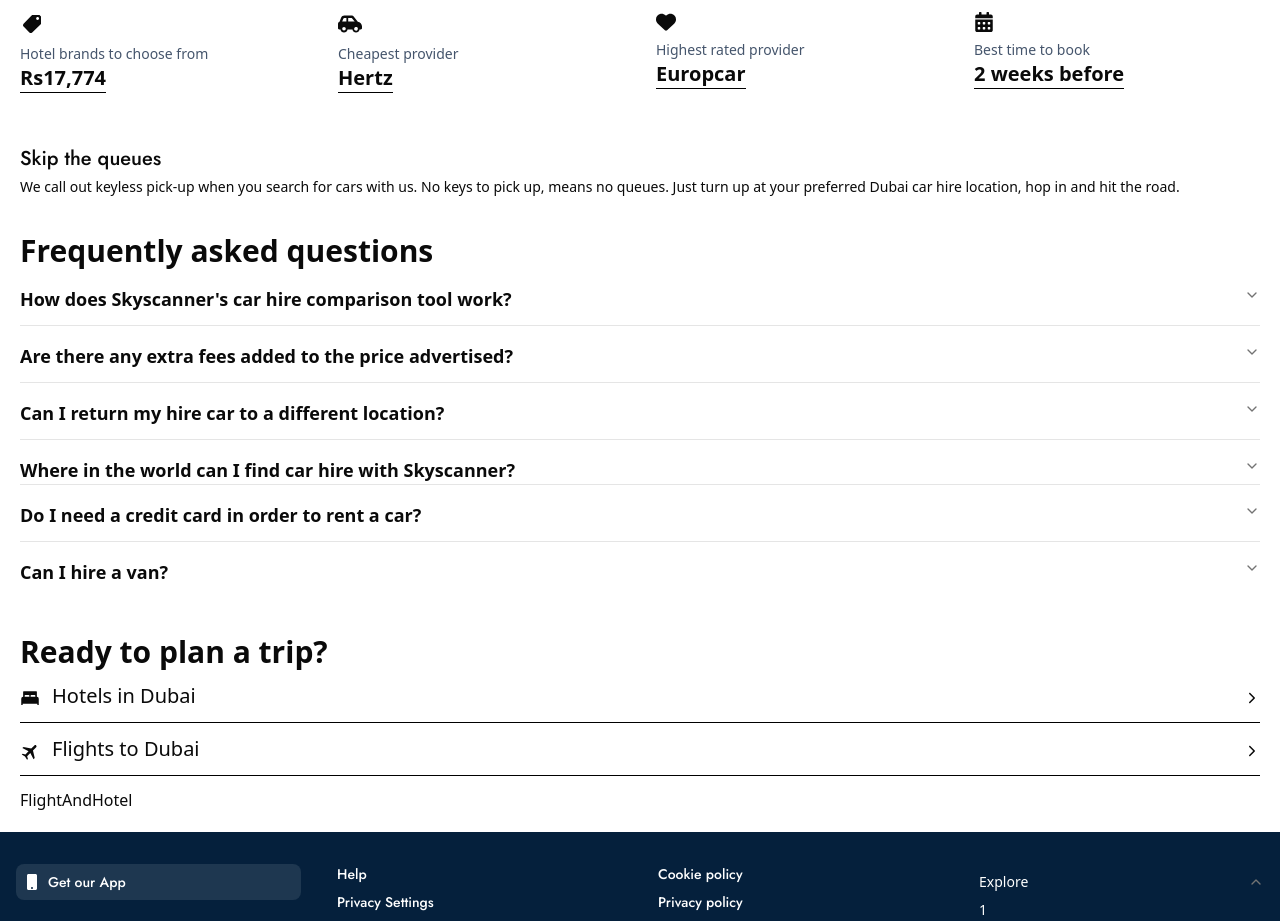
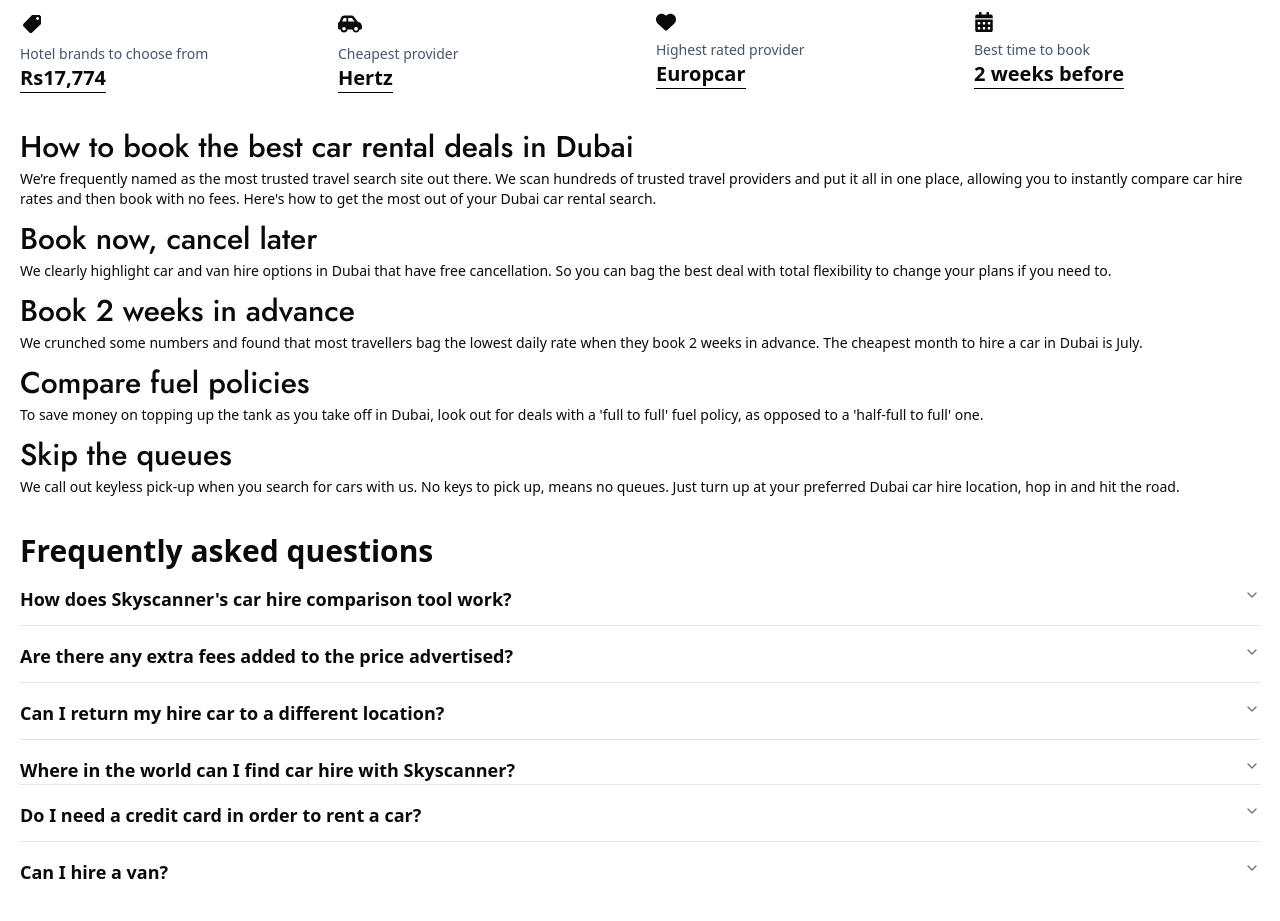
Before and after one commit to Hassan-mw/SkyScanner, a Next.js app: page /carhire/hirelocation/1 in a window 1280 px wide. Shown: the part 2900-3821 px from the top of the page. Built offline with nearby package versions, Linux system fonts and the light colour scheme.

Commit message:
Updating Data

```diff
--- a/app/carhire/CarComponent/CarRentaltextDetails.tsx
+++ b/app/carhire/CarComponent/CarRentaltextDetails.tsx
@@ -11,7 +11,8 @@ const jost=Jost({
 
 
 const CarRentaltextDetails = () => {
-     const data=[
+       const data=[
+
           {
                title:"How to book the best car rental deals in Dubai",
                subTitle:"We’re frequently named as the most trusted travel search site out there. We scan hundreds of trusted travel providers and put it all in one place, allowing you to instantly compare car hire rates and then book with no fees. Here's how to get the most out of your Dubai car rental search."
@@ -29,28 +30,24 @@ const CarRentaltextDetails = () => {
                subTitle:"To save money on topping up the tank as you take off in Dubai, look out for deals with a 'full to full' fuel policy, as opposed to a 'half-full to full' one."
           },
           {
-               title:"",
-               subTitle:""
-          },
-          {
-               title:"",
-               subTitle:""
-          },
+               title:"Skip the queues",
+               subTitle:"We call out keyless pick-up when you search for cars with us. No keys to pick up, means no queues. Just turn up at your preferred Dubai car hire location, hop in and hit the road."
+          }
+
      ]
   return (
     <div className='w-full flex flex-col items-start justify-start space-y-3'>
+     {
+          data.map((data,index)=>
+     <div key={index} className='flex flex-col items-start justify-start space-y-1'>
+          <h1 className={`${jost.className} text-2xl md:text-3xl `}>{data.title}</h1>
+          <p className='text-sm'>{data.subTitle}</p>
+     </div>
+     )
+    }
 
 
 
-     <div className='flex flex-col items-start justify-start space-y-1'>
-          <h1 className={`${jost.className} text-xl  `}> </h1>
-          <p className='text-sm'></p>
-     </div>
-
-     <div className='flex flex-col items-start justify-start space-y-1'>
-          <h1 className={`${jost.className} text-xl  `}>Skip the queues </h1>
-          <p className='text-sm'>We call out keyless pick-up when you search for cars with us. No keys to pick up, means no queues. Just turn up at your preferred Dubai car hire location, hop in and hit the road.</p>
-     </div>
 
     </div>
   )
```
